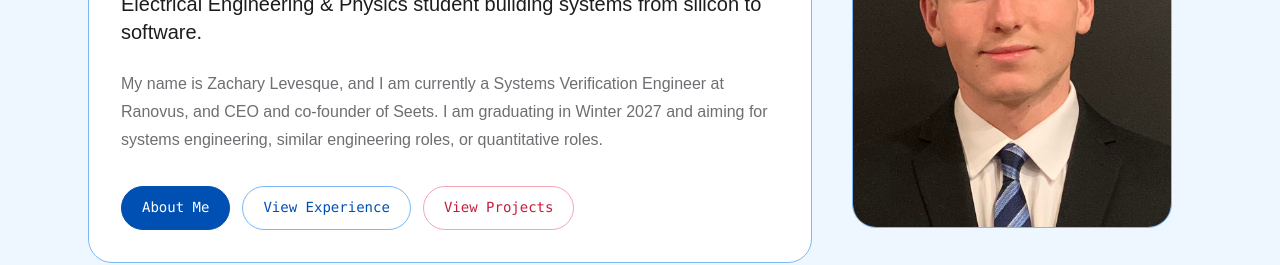
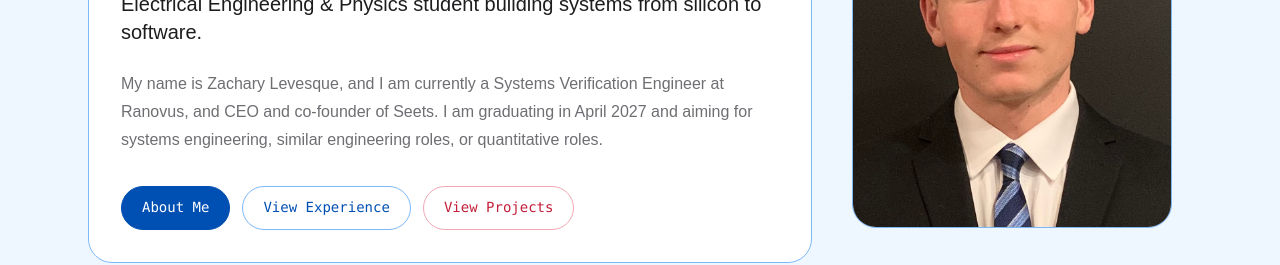
Before and after one commit to Zachary-Levesque/Portfolio, a Next.js app: page / in a window 1280 px wide. Shown: the part 384-649 px from the top of the page. Built offline with nearby package versions, Linux system fonts and the light colour scheme.

Commit message:
Update page.tsx

```diff
--- a/app/page.tsx
+++ b/app/page.tsx
@@ -16,7 +16,7 @@ export default function HomePage() {
           <p className="mt-6 leading-7 text-muted">
             My name is Zachary Levesque, and I am currently a Systems
             Verification Engineer at Ranovus, and CEO and co-founder of Seets. I am
-            graduating in Winter 2027 and aiming for systems engineering,
+            graduating in April 2027 and aiming for systems engineering,
             similar engineering roles, or quantitative roles.
           </p>
           <div className="mt-8 flex flex-col gap-3 font-mono text-sm sm:flex-row sm:flex-wrap">
```
